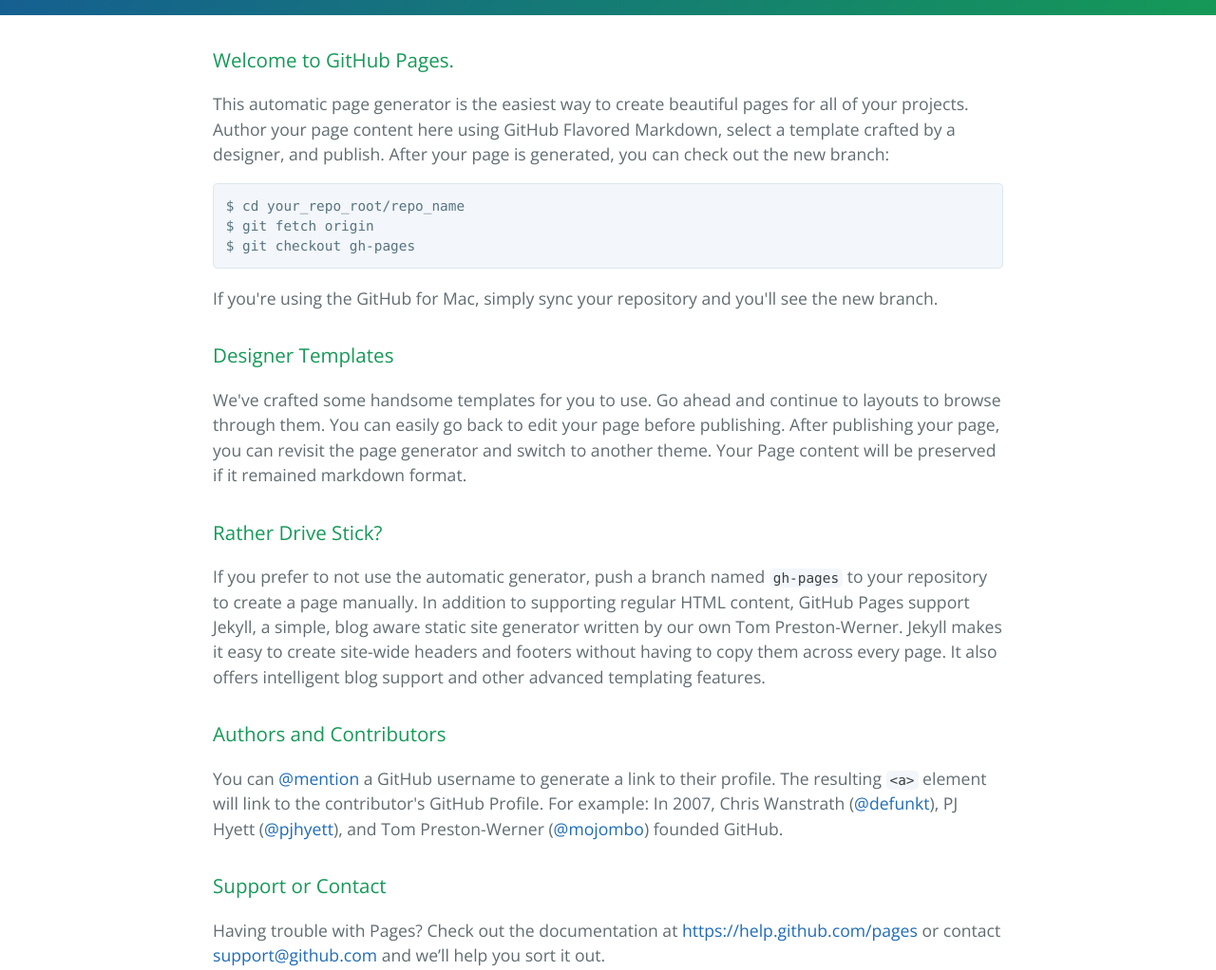
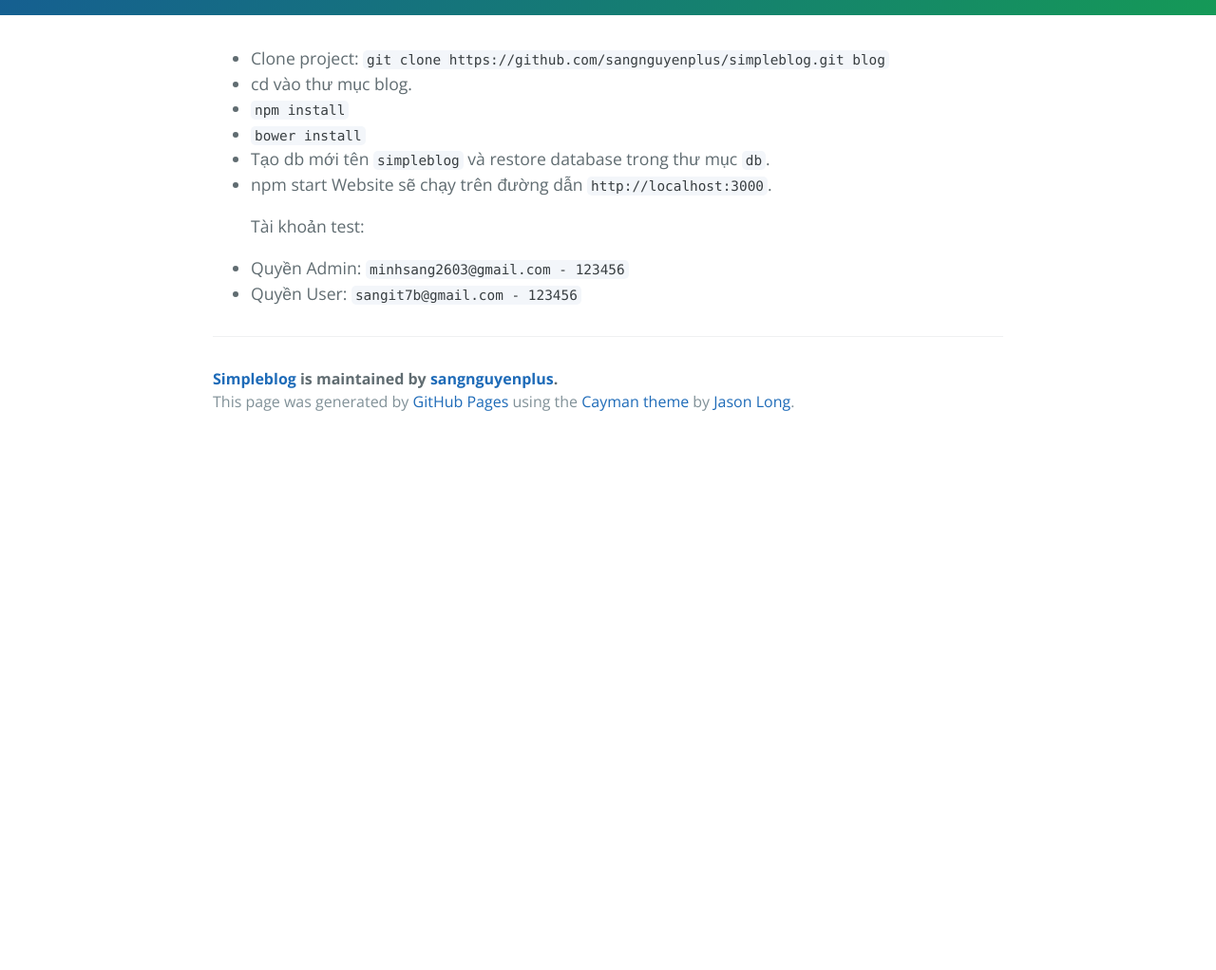
Before and after one commit to sangnguyenplus/simpleblog, a plain HTML site: page index.html in a window 1280 px wide. Shown: the part 320-1342 px from the top of the page at 95% size. After the commit the page ends 800 px from the top, so only its background shows below. Drawn offline with nearby package versions, Linux system fonts and the light colour scheme.

```diff
--- a/index.html
+++ b/index.html
@@ -19,37 +19,24 @@
     </section>
 
     <section class="main-content">
-      <h3>
-<a id="welcome-to-github-pages" class="anchor" href="#welcome-to-github-pages" aria-hidden="true"><span class="octicon octicon-link"></span></a>Welcome to GitHub Pages.</h3>
+      <ul>
+<li>Clone project: <code>git clone https://github.com/sangnguyenplus/simpleblog.git blog</code>
+</li>
+<li>cd vào thư mục blog.</li>
+<li><code>npm install</code></li>
+<li><code>bower install</code></li>
+<li>Tạo db mới tên <code>simpleblog</code> và restore database trong thư mục <code>db</code>.</li>
+<li>
+<p>npm start
+Website sẽ chạy trên đường dẫn <code>http://localhost:3000</code>.</p>
 
-<p>This automatic page generator is the easiest way to create beautiful pages for all of your projects. Author your page content here using GitHub Flavored Markdown, select a template crafted by a designer, and publish. After your page is generated, you can check out the new branch:</p>
-
-<pre><code>$ cd your_repo_root/repo_name
-$ git fetch origin
-$ git checkout gh-pages
-</code></pre>
-
-<p>If you're using the GitHub for Mac, simply sync your repository and you'll see the new branch.</p>
-
-<h3>
-<a id="designer-templates" class="anchor" href="#designer-templates" aria-hidden="true"><span class="octicon octicon-link"></span></a>Designer Templates</h3>
-
-<p>We've crafted some handsome templates for you to use. Go ahead and continue to layouts to browse through them. You can easily go back to edit your page before publishing. After publishing your page, you can revisit the page generator and switch to another theme. Your Page content will be preserved if it remained markdown format.</p>
-
-<h3>
-<a id="rather-drive-stick" class="anchor" href="#rather-drive-stick" aria-hidden="true"><span class="octicon octicon-link"></span></a>Rather Drive Stick?</h3>
-
-<p>If you prefer to not use the automatic generator, push a branch named <code>gh-pages</code> to your repository to create a page manually. In addition to supporting regular HTML content, GitHub Pages support Jekyll, a simple, blog aware static site generator written by our own Tom Preston-Werner. Jekyll makes it easy to create site-wide headers and footers without having to copy them across every page. It also offers intelligent blog support and other advanced templating features.</p>
-
-<h3>
-<a id="authors-and-contributors" class="anchor" href="#authors-and-contributors" aria-hidden="true"><span class="octicon octicon-link"></span></a>Authors and Contributors</h3>
-
-<p>You can <a href="https://github.com/blog/821" class="user-mention">@mention</a> a GitHub username to generate a link to their profile. The resulting <code>&lt;a&gt;</code> element will link to the contributor's GitHub Profile. For example: In 2007, Chris Wanstrath (<a href="https://github.com/defunkt" class="user-mention">@defunkt</a>), PJ Hyett (<a href="https://github.com/pjhyett" class="user-mention">@pjhyett</a>), and Tom Preston-Werner (<a href="https://github.com/mojombo" class="user-mention">@mojombo</a>) founded GitHub.</p>
-
-<h3>
-<a id="support-or-contact" class="anchor" href="#support-or-contact" aria-hidden="true"><span class="octicon octicon-link"></span></a>Support or Contact</h3>
-
-<p>Having trouble with Pages? Check out the documentation at <a href="https://help.github.com/pages">https://help.github.com/pages</a> or contact <a href="mailto:support@github.com">support@github.com</a> and we’ll help you sort it out.</p>
+<p>Tài khoản test:</p>
+</li>
+<li>Quyền Admin: <code>minhsang2603@gmail.com - 123456</code>
+</li>
+<li>Quyền User: <code>sangit7b@gmail.com - 123456</code>
+</li>
+</ul>
 
       <footer class="site-footer">
         <span class="site-footer-owner"><a href="https://github.com/sangnguyenplus/simpleblog">Simpleblog</a> is maintained by <a href="https://github.com/sangnguyenplus">sangnguyenplus</a>.</span>
```
Also changed, not shown: params.json (+1 -1 lines).
